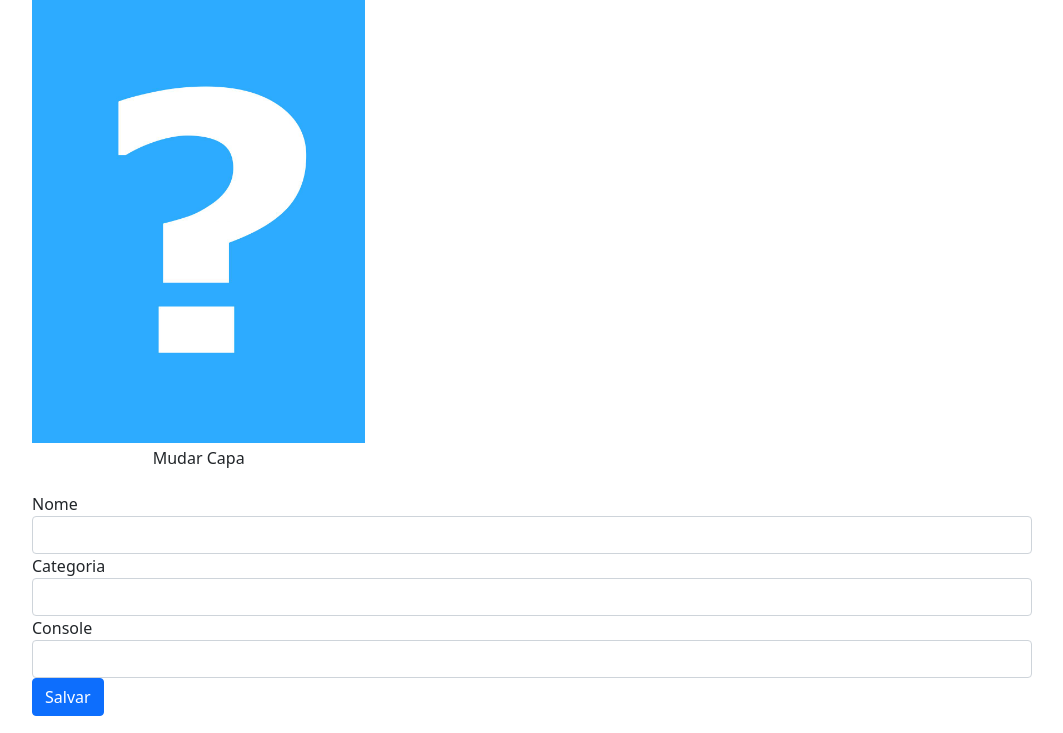
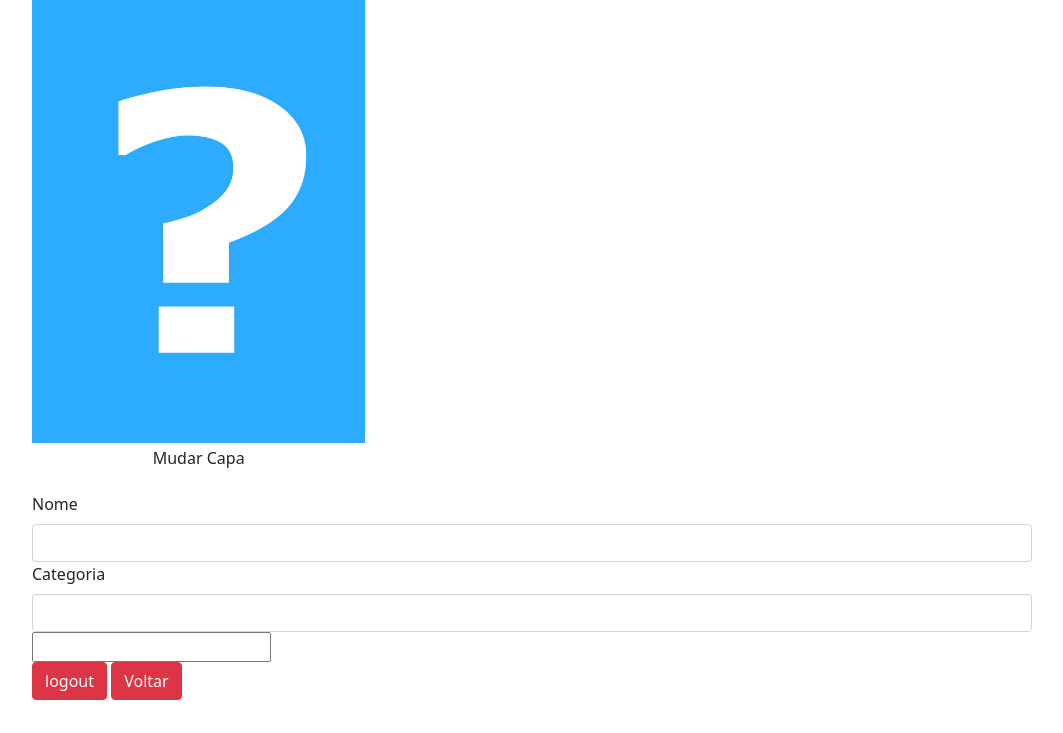
Before and after one commit to marciliodevjava/jogoteca-final, a Flask app: template templates/novo.html in a window 1280 px wide. Shown: the part 67-800 px from the top of the page, without its empty margins (108-1171 px from the left). Run offline with Flask 3, Linux system fonts and the light colour scheme; the template is opened without the code that fills it: most values are stand-ins (such as "Sample title", 1, 10 or a date in 2020); form fields are guessed from the names that the template uses; parts of the project's set-up code (start-up, migrations or seed data) failed here and were passed over; some libraries are stand-ins or nearby versions.

Commit message:
Update novo

```diff
--- a/templates/novo.html
+++ b/templates/novo.html
@@ -14,18 +14,18 @@
 
         <fieldset>
             <div class="form-group">
-            <label for="nome">Nome</label>
-            <input type="text" id="nome" name="nome" class="form-control">
+                {{ form.nome.label(class="form-label") }}
+                {{ form.nome(class="form-control") }}
             </div>
             <div class="form-group">
-            <label for="categoria">Categoria</label>
-            <input type="text" id="categoria" name="categoria" class="form-control">
+                {{ form.categoria.label(class="form-label") }}
+                {{ form.categoria(class="form-control") }}
             </div>
-          <div class="form-group">
-            <label for="console">Console</label>
-            <input type="text" id="console" name="console" class="form-control">
+            <div>
+                {{ form.salvar(class="bnt-primary") }}
             </div>
-          <button type="submit" class="btn btn-primary btn-salvar">Salvar</button>
         </fieldset>
+        <a class="btn btn-danger" href="{{ url_for('logout') }}">logout</a>
+        <a class="btn btn-danger" href="{{ url_for('index') }}">Voltar</a>
     </form>
 {% endblock %}
```
Lines whose indentation alone changed are shown as unchanged.
